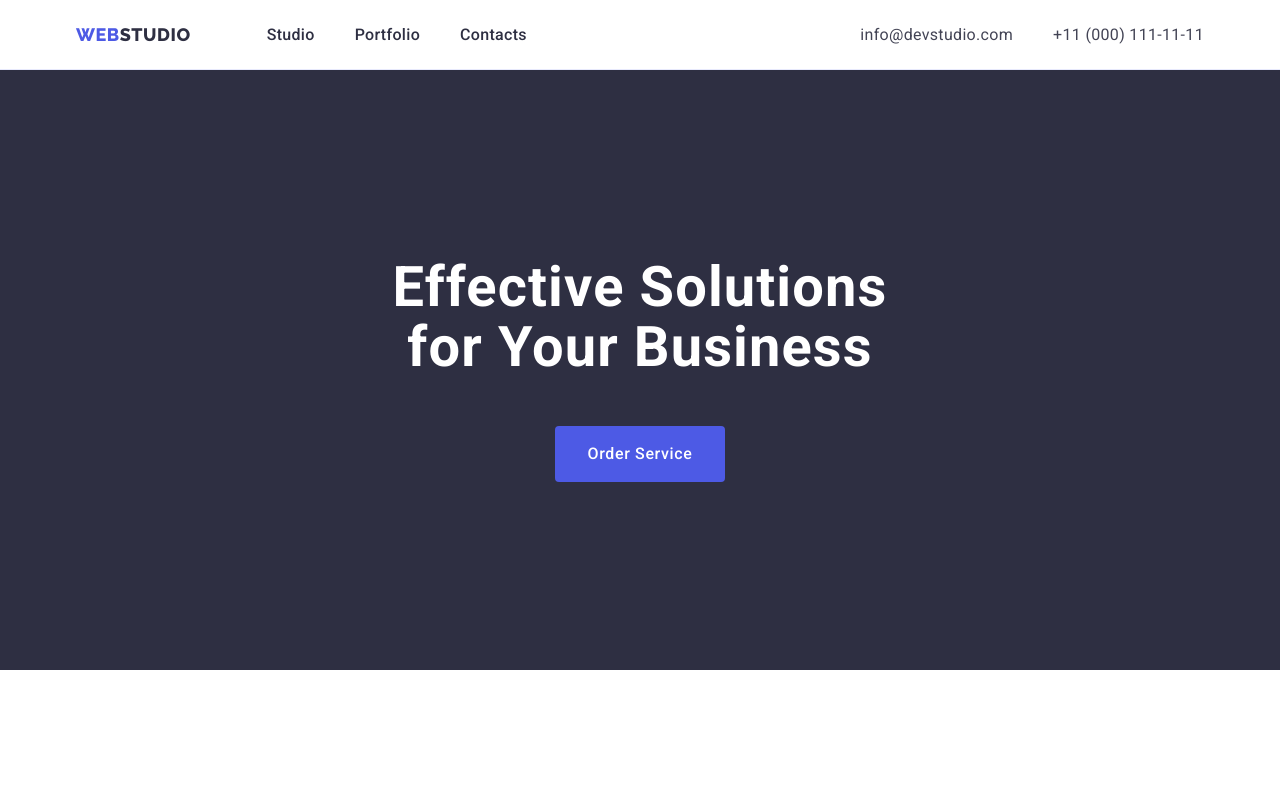
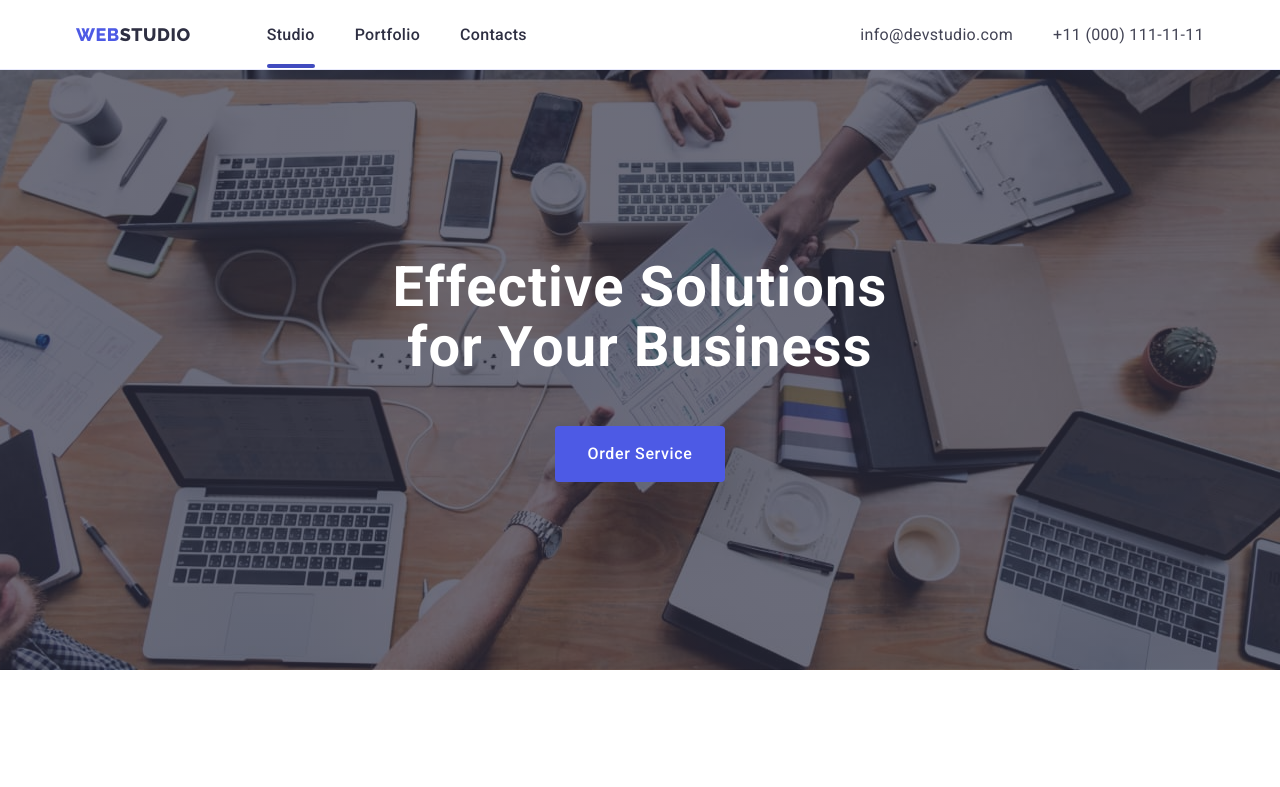
Before and after one commit to ViktoriiaHuryna/goit-markup-hw-04, a plain HTML site: page index.html in a window 1280 px wide. Shown: the top 787 px of the page. Drawn offline with nearby package versions, Linux system fonts and the light colour scheme.

Commit message:
saved changes

```diff
--- a/css/styles.css
+++ b/css/styles.css
@@ -9,6 +9,8 @@
   --light-bg: #F4F4FD;
   --white-cl: white;
   --acent-cl: #E7E9FC;
+  /* transition */
+  --transition: 250ms cubic-bezier(0.4, 0, 0.2, 1);
 }
 
 
@@ -83,6 +85,7 @@ body {
   margin: 0 auto;
 }
 
+
 /**
   |============================
   | Header section
@@ -145,10 +148,27 @@ body {
   letter-spacing: 0.02em;
   color: var(--headings-cl);
   padding: 24px 0;
+  position: relative;
+  transition: color var(--transition);
 }
 
-.header-link:hover, .header-link:focus, .header-address.link:hover, .header-address.link:focus {
+.header-link:hover,
+.header-link:focus,
+.header-address.link:hover,
+.header-address.link:focus {
   color: var(--CTA-ocean);
+}
+
+.header-link.active::after {
+  content: '';
+  display: block;
+  width: 100%;
+  height: 4px;
+  border-radius: 2px;
+  background-color: var(--CTA-ocean);
+  position: absolute;
+  bottom: 0;
+  left: 0;
 }
 
 .header-address {
@@ -158,6 +178,7 @@ body {
 .header-address.link {
   color: var(--text-cl);
   letter-spacing: 0.02em;
+  transition: color var(--transition);
 }
 
 .main {}
@@ -174,6 +195,12 @@ letter-spacing: 0.02em;
   background-color: var(--headings-cl);
   padding-top: 188px;
   padding-bottom: 188px;
+  background-image: linear-gradient(rgba(46, 47, 66, 0.70), rgba(46, 47, 66, 0.70)), url(../images/hero_bgd-img/background_image.jpg);
+  background-repeat: no repeat;
+  background-position: center;
+  background-size: cover;
+  max-width: 1440px;
+  margin: 0 auto;
 }
 
 .hero-title {
@@ -201,9 +228,11 @@ letter-spacing: 0.02em;
   margin: 0 auto;
   border: none;
   border-radius: 4px;
+  transition: background-color var(--transition);
 }
 
-.hero-btn:hover, .hero-btn:focus {
+.hero-btn:hover,
+.hero-btn:focus {
   background-color: var(--CTA-ocean);
 }
 
@@ -228,7 +257,9 @@ letter-spacing: 0.02em;
 }
 
 
-.section-features-subtitle, .portfolio-subtitle, .team-name {
+.section-features-subtitle,
+.portfolio-subtitle,
+.team-name {
   font-size: 20px;
   font-weight: 500;
   line-height: 1.2;
@@ -261,7 +292,8 @@ letter-spacing: 0.02em;
 .section-product-list-item {}
 
 
-.section-product-title, .section-team-title {
+.section-product-title,
+.section-team-title {
   line-height: 1.11;
   font-size: 36px;
   color: var(--headings-cl);
@@ -333,9 +365,11 @@ gap: 24px;
   padding: 12px 24px;
   border: 1px solid var(--acent-cl);
   border-radius: 4px;
+  transition: background-color var(--transition), color var(--transition), border var(--transition);
 }
 
-.portfolio-btn:hover, .portfolio-btn:focus {
+.portfolio-btn:hover,
+.portfolio-btn:focus {
   background-color: var(--CTA-ocean);
   color: var(--white-cl);
   border: 1px solid transparent;
--- a/index.html
+++ b/index.html
@@ -32,7 +32,7 @@
           >
           <ul class="header-nav list">
             <li class="header-item">
-              <a class="header-link link" href="./index.html">Studio</a>
+              <a class="header-link active link" href="./index.html">Studio</a>
             </li>
             <li class="header-item">
               <a class="header-link link" href="./portfolio.html">Portfolio</a>
```
Also changed, not shown: portfolio.html (+1 -1 lines). Lines whose indentation alone changed are shown as unchanged.
